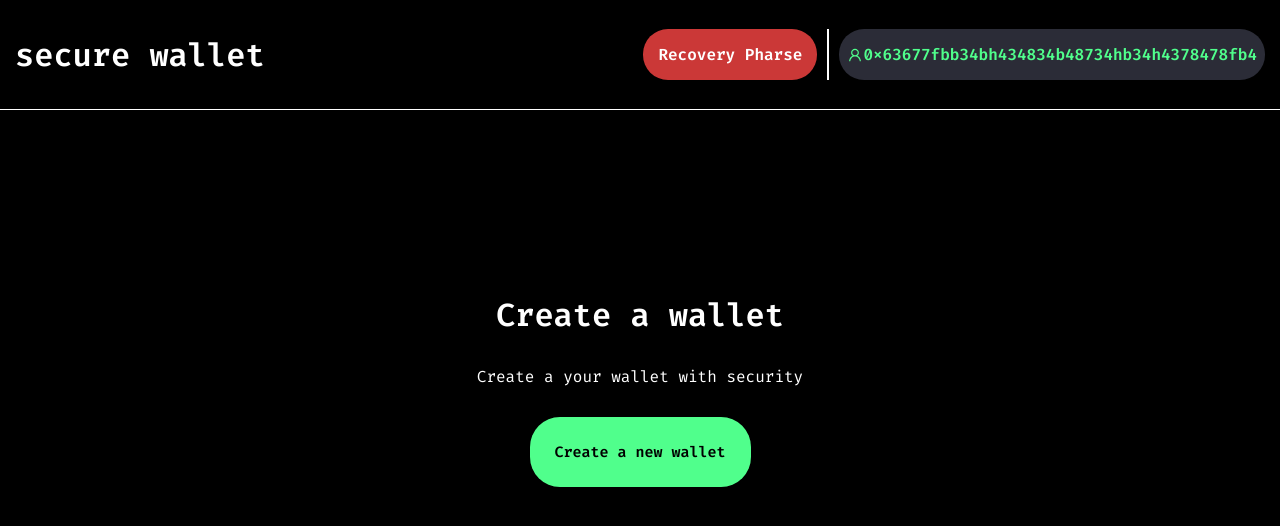
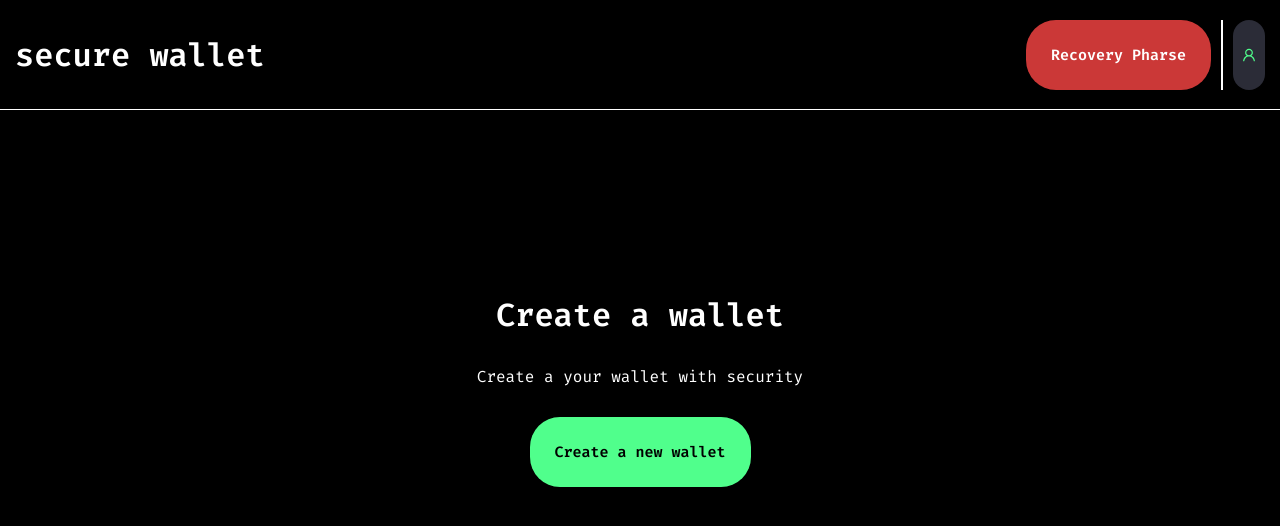
Before and after one commit to GustavoGJesus/web3-wallet-secure, a React (Create React App) app: page / in a window 1280 px wide. Shown: the top 526 px of the page. Built offline with nearby package versions, Linux system fonts and the light colour scheme.

Commit message:
feat: shared datas

```diff
--- a/src/components/header/index.tsx
+++ b/src/components/header/index.tsx
@@ -1,26 +1,50 @@
 // styles
-import { Button } from "../shared/button";
+// import { Button } from "../shared/button";
 import { ContainerAddress, Divider, HeaderContainer, HeaderContent } from "./styles";
 
 // libs
 import {AiOutlineUser } from 'react-icons/ai'
+import Modal from "../shared/modal";
+import useModal from "../../hooks/modal/useModal";
+import { Button, Input } from "../main/styles";
+
+// types
+interface HeaderProps {
+  address: string;
+  private_key?: string;
+}
 
 
-export function Header() {
-	return (
+export function Header({ address, private_key }: HeaderProps) {
+  const { isOpen, toggle } = useModal();
+
+  return (
     <HeaderContainer>
       <HeaderContent>
         <h1>secure wallet</h1>
 
         <ContainerAddress>
-          <Button>Recovery Pharse</Button>
+          <Button
+            onClick={toggle}
+            style={{ background: "#cb3837", color: "#fff" }}
+          >
+            Recovery Pharse
+          </Button>
           <Divider />
           <p>
             {" "}
-            <AiOutlineUser /> 0x63677fbb34bh434834b48734hb34h4378478fb4
+            <AiOutlineUser /> {address}
           </p>
         </ContainerAddress>
       </HeaderContent>
+
+      <Modal isOpen={isOpen} toggle={toggle}>
+        <h4 style={{ fontSize: "25px" }}>Wallet Address</h4>
+        <div>{address}</div>
+
+        <h4>Wallet private key</h4>
+        <div style={{width: "200px"}}>{private_key}</div>
+      </Modal>
     </HeaderContainer>
   );
 }
```
